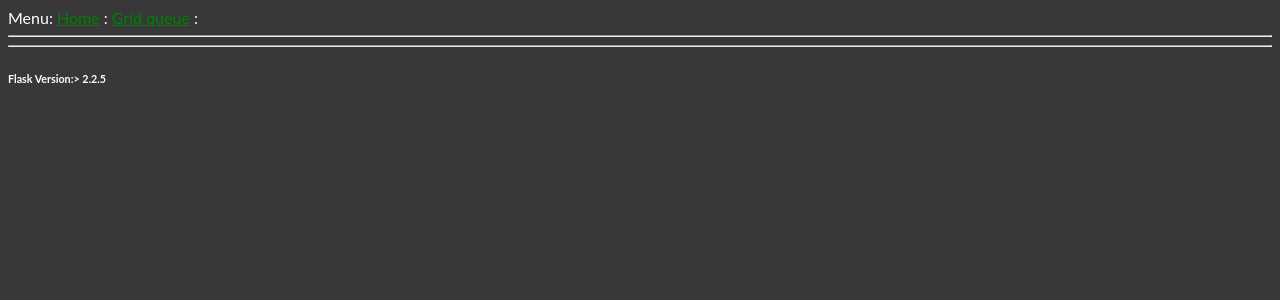
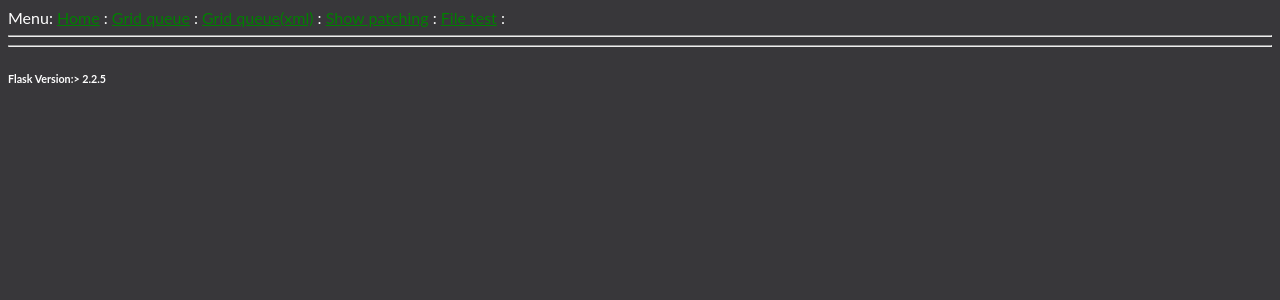
Before and after one commit to ihayhurst/HydraulicPandanusCrest, a Flask app: page / in a window 1280 px wide. Shown: the top 300 px of the page. Run offline with Flask 2, Linux system fonts and the light colour scheme.

Commit message:
render queue with pre-wrap format

```diff
--- a/HPCapps/queue.py
+++ b/HPCapps/queue.py
@@ -25,3 +25,25 @@ def getGridXML():
                                     universal_newlines = True)
 
     return (get_queueinfo.communicate()[0])
+
+def getGridHistory():
+    get_queueinfo = subprocess.Popen([f'{CMD_PATH}/get-queuehistory.sh'],
+                                    shell = True,
+                                    stdout = subprocess.PIPE,
+                                    stderr = subprocess.STDOUT,
+                                    close_fds = True,
+                                    encoding = 'UTF-8',
+                                    universal_newlines = True)
+
+    return (get_queueinfo.communicate()[0])
+
+def getPatching():
+    get_queueinfo = subprocess.Popen([f'{CMD_PATH}/get-patchinfo.sh'],
+                                    shell = True,
+                                    stdout = subprocess.PIPE,
+                                    stderr = subprocess.STDOUT,
+                                    close_fds = True,
+                                    encoding = 'UTF-8',
+                                    universal_newlines = True)
+
+    return (get_queueinfo.communicate()[0])
--- a/server.py
+++ b/server.py
@@ -4,17 +4,18 @@ import flask
 from datetime import datetime as dt
 from bs4 import BeautifulSoup
 import pandas as pd
+#import base64
 
 #Imports for plot test
-import io
-import random
-from flask import Response
+#import io
+#import random
+#from flask import Response
 #from matplotlib.backends.backend_agg import FigureCanvasAgg as FigureCanvas
 #from matplotlib.figure import Figure
 
 #Application imports
 from HPCapps.queue import *
-import HPCapps.xmltree as xp
+#import HPCapps.xmltree as xp
 
 app = Flask(__name__)
 flaskVer = flask.__version__
@@ -25,14 +26,17 @@ def index():
 
 @app.route('/showpatching')
 def showpatching():
-    result =  showpatching.getPatching()
-    return
+    result = getPatching()
+    return render_template('patching.html', result=result)
 
 @app.route('/queue')
 def queue():
     gridjobs = getGrid()
+    jobhistory = getGridHistory()
+    #gridjobs = gridjobs.decode('utf-8')
+    #gridjobs = gridjobs.replace('\n', '<br>')
     #print(gridjobs)
-    return render_template('queue.html', gridjobs=gridjobs)
+    return render_template('queue.html', gridjobs=gridjobs, jobhistory=jobhistory)
 
 @app.route('/queue-xml')
 def queuexml():
@@ -42,7 +46,7 @@ def queuexml():
     #df = pd.read_html(str(gridjobs))
     #gridjobs =xp.XML2DataFrame(soup)
     #return render_template('queue.html', gridjobs=df.to_html())
-    return render_template('queue.html', gridjobs=gridjobs)
+    return render_template('queue.html', gridjobs=gridjobs, jobhistory=None)
 
 @app.route('/file')
 def file_out():
--- a/static/mystyle.css
+++ b/static/mystyle.css
@@ -70,3 +70,7 @@ input[type=submit]:active {
   box-shadow: 0 1px #666;
   transform: translateY(2px);
 }
+span.command-text {
+    white-space: pre-wrap;
+    font-family:Consolas,Monaco,Lucida Console,Liberation Mono,DejaVu Sans Mono,Bitstream Vera Sans Mono,Courier New;
+}
--- a/templates/base.html
+++ b/templates/base.html
@@ -9,7 +9,12 @@
       <link rel="stylesheet" href="./static/mystyle.css">
     </head>
     <body>
-        <div>Menu: <a href="./">Home</a> : <a href="./queue">Grid queue</a> :  </div>
+        <div>Menu:  <a href="./">Home</a> :
+                    <a href="./queue">Grid queue</a> :
+                    <a href="./queue-xml">Grid queue(xml)</a> :
+                    <a href="./showpatching">Show patching</a> :
+                    <a href="./file">File test</a> :
+        </div>
         <hr>
         {% block content %}{% endblock %}
     </body>
```
Also changed, not shown: templates/queue.html (+6 -1 lines), 1 other file.
